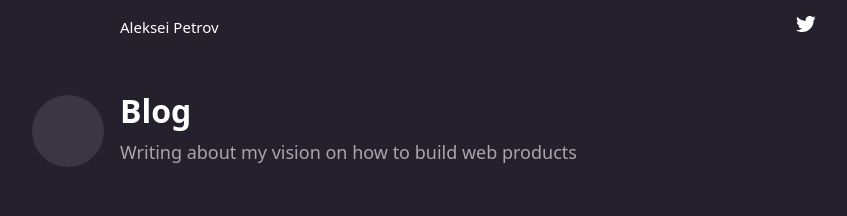
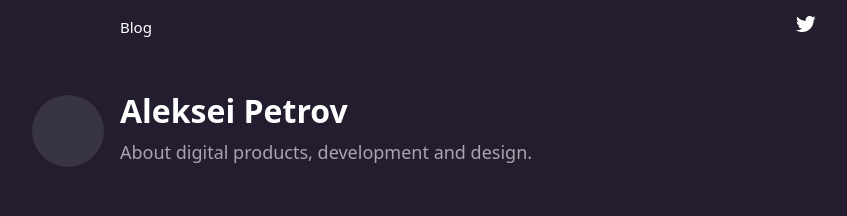
Before and after one commit to alekspetrov/alekspetrov-website, a Nuxt app: page / in a window 1280 px wide. Shown: the top 216 px of the page, without its empty margins (172-1019 px from the left). Built offline with nearby package versions, Linux system fonts and the light colour scheme; no server answers; a web font is replaced by a local one.

Commit message:
Update index page layout and header

```diff
--- a/components/blog-article.vue
+++ b/components/blog-article.vue
@@ -14,8 +14,6 @@ const props = defineProps({
     <p class="opacity-50 leading-6">
       {{ post.desctiption }}
     </p>
-    <NuxtLink :to="`/posts/${post.id}`" class="opacity-80 block">
-      Read more...
-    </NuxtLink>
+    <div>12 Dec, 2021</div>
   </li>
 </template>
--- a/components/site-header.vue
+++ b/components/site-header.vue
@@ -1,6 +1,6 @@
 <template>
   <header class="mt-4 mb-14 flex justify-between">
-    <NuxtLink to="/" class="hover:text-accent">Aleksei Petrov</NuxtLink>
+    <NuxtLink to="/" class="hover:text-accent">Blog</NuxtLink>
     <div class="w-5">
       <svg
         data-v-bb4ed8b8=""
--- a/pages/index.vue
+++ b/pages/index.vue
@@ -14,9 +14,9 @@
           lg:mr-4 lg:absolute lg:top-0 lg:right-[100%] lg:mb-0
         "
       ></div>
-      <h1 class="font-semibold text-xl leading-8 mb-3">Blog</h1>
+      <h1 class="font-semibold text-xl leading-8 mb-3">Aleksei Petrov</h1>
       <p class="font-medium text-lg opacity-60">
-        Writing about my vision on how to build web products
+        About digital products, development and design.
       </p>
     </div>
     <BlogArticlesList />
--- a/tailwind.config.js
+++ b/tailwind.config.js
@@ -12,7 +12,7 @@ module.exports = {
   theme: {
     extend: {
       colors: {
-        primary: '#24202C',
+        primary: 'hsl(260, 24%, 15%)',
         accent: '#FBC16A',
       },
       rounded: {
```
